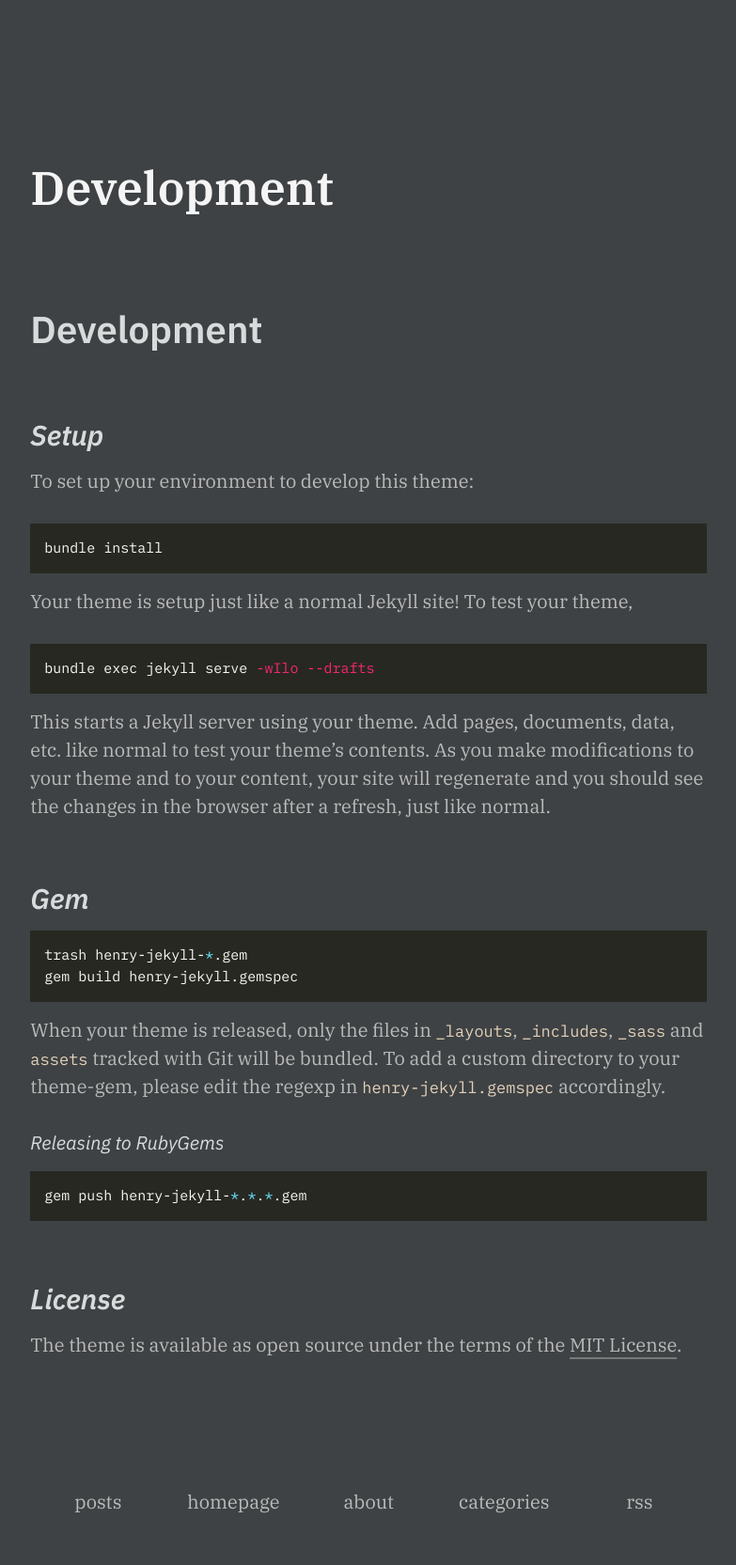
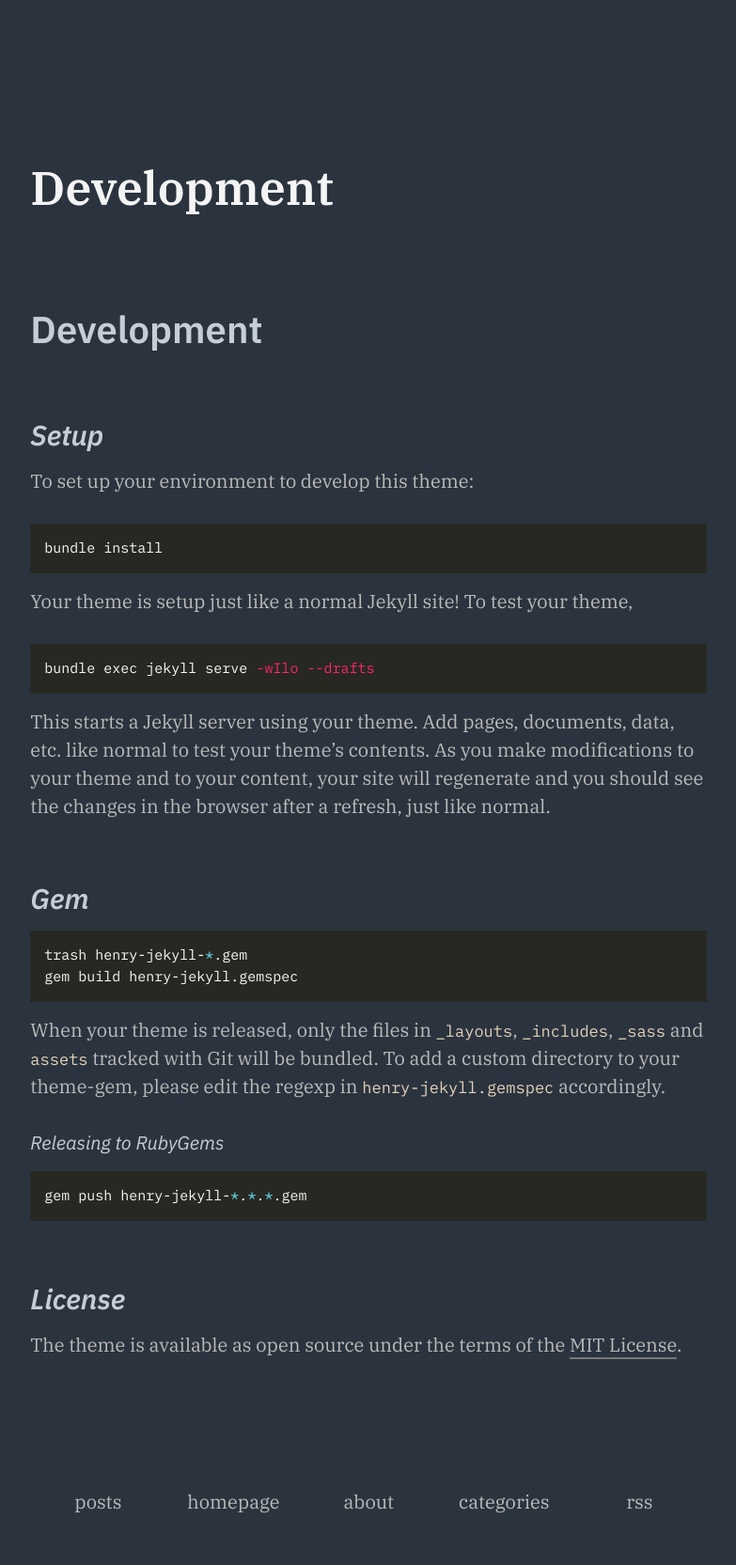
Before and after one commit to kaushikgopal/henry-jekyll, a Jekyll site: the page built from DEVELOPMENT.md, in a window 1280 px wide. Shown: the whole page at 94% size, without its empty margins (81-864 px from the left). Built offline with Jekyll 4.4.1, drawn with Linux system fonts in a browser that asks for light colours; our own code applies the rules of GitHub Pages for plain Markdown files.

Commit message:
tweak colors for theme

```diff
--- a/_sass/main.scss
+++ b/_sass/main.scss
@@ -529,8 +529,8 @@ article.post-content {
             border-bottom: 2px solid transparent;
 
             &:hover {
-                border-top: 2px solid $color-textunderline;
-                border-bottom: 2px solid $color-textunderline;
+                border-top: 2px solid $color-link;
+                border-bottom: 2px solid $color-link;
             }
         }
     }
--- a/_sass/theme.scss
+++ b/_sass/theme.scss
@@ -28,7 +28,7 @@ $header-font-family: "ibm-plex-sans", "IBM Plex Sans", sans-serif;
 $header-2-font-family: "ibm-plex-serif", "IBM Plex Serif", "ff-tisa-web-pro", Georgia, "Times New Roman", serif;
 $fixed-width-font-family: 'ibm-plex-mono', "IBM Plex Mono", 'SF Mono', 'Consolas', monospace;
 
-$background-color:  #3E4244;
+$background-color: #2B343E;
 
 $color-text:        #bbb;
 $color-text2:       whitesmoke;
```
